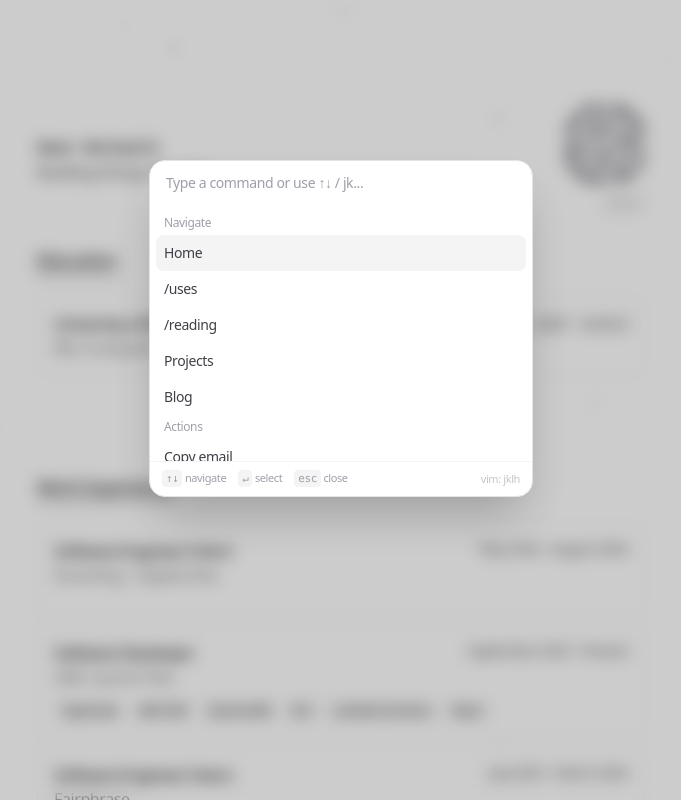
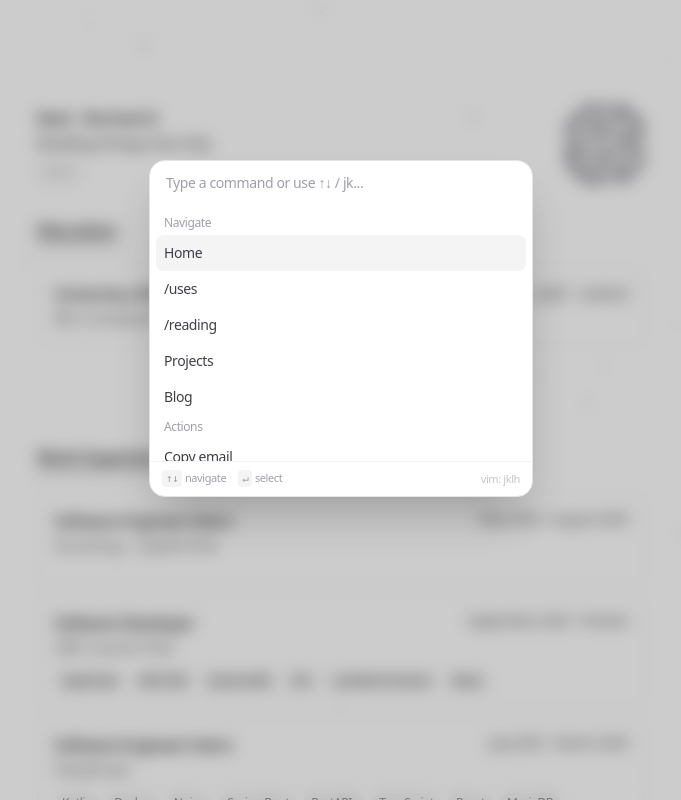
Before and after one commit to owenHochwald/personal-site, a Next.js app: page / in a window 1280 px wide. Both pictures are taken after a click on the button "Open command palette". Shown: the top 800 px of the page, without its empty margins (299-980 px from the left). Built offline with nearby package versions, Linux system fonts and the light colour scheme.

Commit message:
adjust cmd+k positioning element

```diff
--- a/app/header.tsx
+++ b/app/header.tsx
@@ -60,10 +60,12 @@ export function Header() {
                         <span>things that ship</span>
                     </TextLoop>
                 </p>
+                <div className="mt-1.5">
+                    <CmdKHint />
+                </div>
             </div>
             <div className="flex flex-col items-end gap-2">
                 <WireframeOrb />
-                <CmdKHint />
             </div>
         </header>
     )
--- a/components/ui/command-palette.tsx
+++ b/components/ui/command-palette.tsx
@@ -171,7 +171,6 @@ export function CommandPalette() {
                     <div className="flex items-center gap-3 border-t border-zinc-100 px-3 py-2 text-[11px] text-zinc-400 dark:border-zinc-800 dark:text-zinc-500">
                         <span><kbd className="rounded bg-zinc-100 px-1 py-0.5 font-mono dark:bg-zinc-800">↑↓</kbd> navigate</span>
                         <span><kbd className="rounded bg-zinc-100 px-1 py-0.5 font-mono dark:bg-zinc-800">↵</kbd> select</span>
-                        <span><kbd className="rounded bg-zinc-100 px-1 py-0.5 font-mono dark:bg-zinc-800">esc</kbd> close</span>
                         <span className="ml-auto opacity-60">vim: jklh</span>
                     </div>
                 </Command>
```
